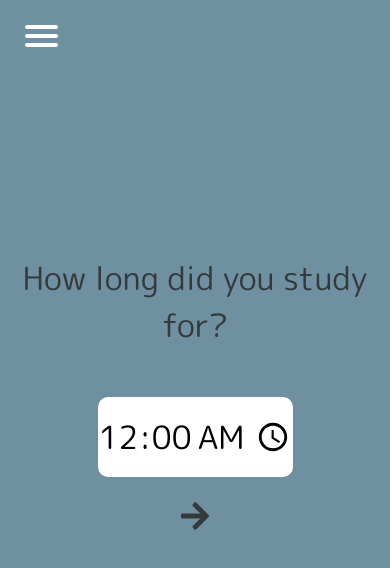
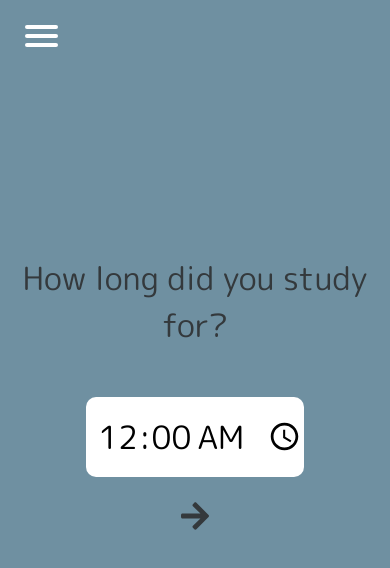
Before and after one commit to samuelweekes/Erudite, a React (Create React App) app in the folder client/: page / in a window 390 px wide. Shown: the top 568 px of the page. Built offline with nearby package versions, Linux system fonts and the light colour scheme.

Commit message:
Update to account page for mobile

```diff
--- a/client/src/App.css
+++ b/client/src/App.css
@@ -67,5 +67,12 @@ body, body input, body textarea {
 
   body {
     overscroll-behavior: none !important;
+    height: 100%;
+    overflow: auto;
+  }
+
+  html {
+    overflow: hidden;
+    height: 100%;
   }
 }
--- a/client/src/Study/Study.css
+++ b/client/src/Study/Study.css
@@ -142,8 +142,8 @@
     display: -webkit-box;
     display: -ms-flexbox;
     display: flex;
-    width: 50%;
-    max-width: 80vw;
+    width: 70%;
+    max-width: 90vw;
     -webkit-box-pack: center;
         -ms-flex-pack: center;
             justify-content: center;
```
